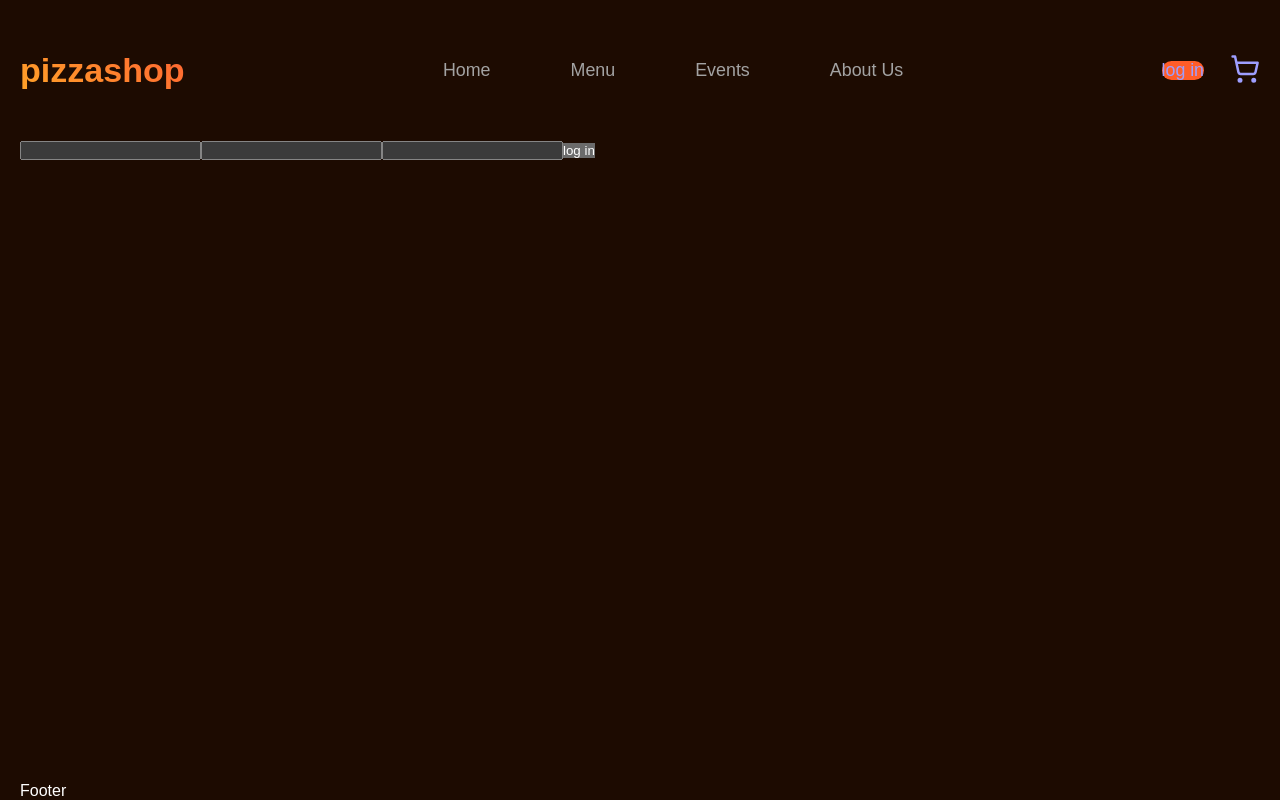
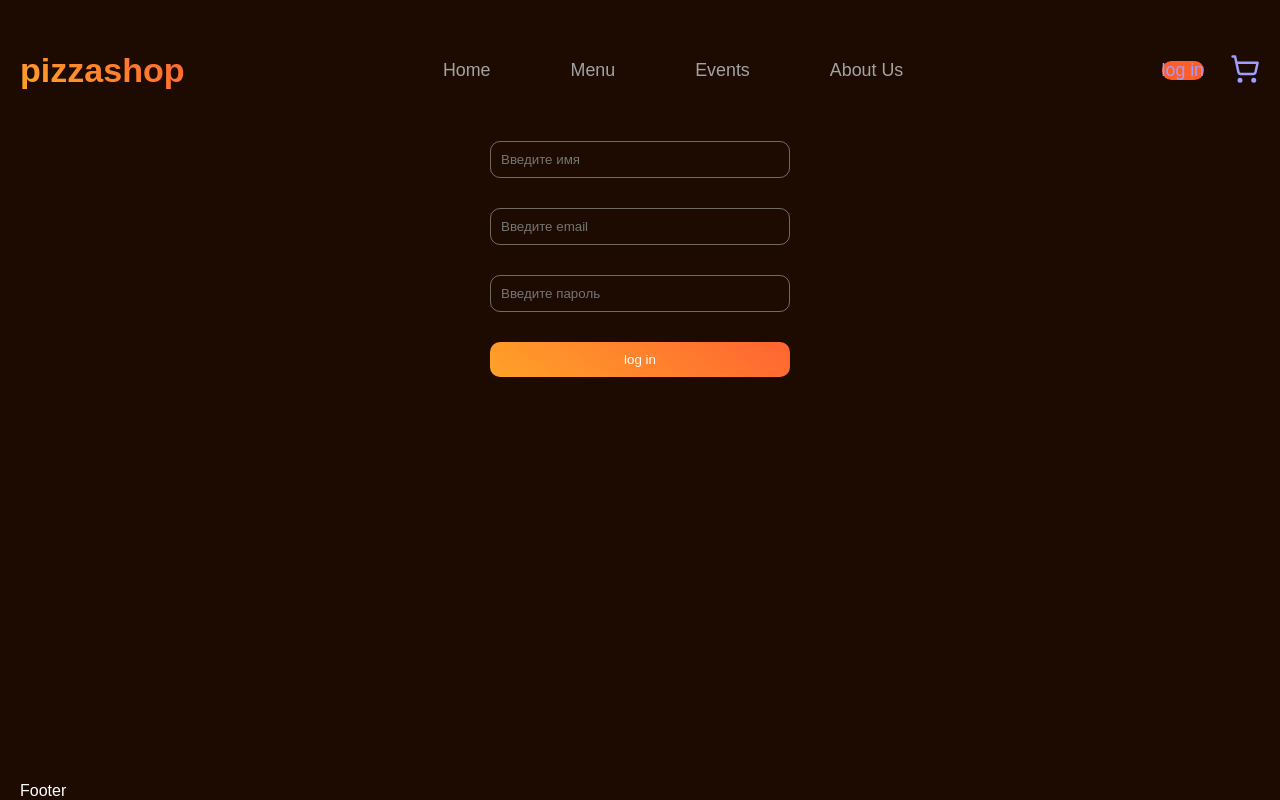
Before and after one commit to zh1kaa/Pizza, a Next.js app: page /login in a window 1280 px wide. Built offline with nearby package versions, Linux system fonts and the light colour scheme.

Commit message:
feat: enhance login component with improved styling and state management

```diff
--- a/src/components/pages/login/sections/Log_in.module.scss
+++ b/src/components/pages/login/sections/Log_in.module.scss
@@ -0,0 +1,37 @@
+.Log_in {
+	.content {
+		display: flex;
+		flex-direction: column;
+		align-items: center;
+		justify-content: center;
+
+		.status {
+			display: flex;
+			flex-direction: column;
+			gap: 30px;
+			width: 100%;
+			max-width: 300px;
+			.checkbox {
+				padding: 10px;
+				background: transparent;
+				border: none;
+				border: 1px solid rgba(200, 200, 200, 0.5);
+				border-radius: 10px;
+			}
+			.sign_up {
+				padding: 10px;
+				background: transparent;
+				border: none;
+				background: linear-gradient(
+					215.37deg,
+					rgba(255, 100, 50, 1),
+					rgba(255, 162, 40, 1) 100%
+				);
+				border-radius: 10px;
+				&:hover {
+					box-shadow: 0px 4px 15px rgba(255, 105, 37, 0.75);
+				}
+			}
+		}
+	}
+}
--- a/src/components/pages/login/sections/Log_in.tsx
+++ b/src/components/pages/login/sections/Log_in.tsx
@@ -2,8 +2,11 @@
 import type { FC } from "react";
 import scss from "./Log_in.module.scss";
 import { useLoginStore } from "@/stores/useLoginStore";
+import { useRouter } from "next/navigation";
 
 export const Log_in: FC = () => {
+	const router = useRouter();
+
 	const {
 		name,
 		email,
@@ -15,26 +18,41 @@ export const Log_in: FC = () => {
 		setPassword,
 	} = useLoginStore();
 
+	const handleLogin = () => {
+		login();
+		router.push("/");
+	};
+
 	return (
 		<section className={scss.Log_in}>
 			<div className="container">
 				<div className={scss.content}>
+					<div className={scss.status}>
 						<input
+							className={scss.checkbox}
 							value={name}
 							onChange={(item) => setName(item.target.value)}
+							placeholder="Введите имя"
 							type="text"
 						/>
 						<input
+							className={scss.checkbox}
 							value={email}
 							onChange={(item) => setEmail(item.target.value)}
+							placeholder="Введите email"
 							type="text"
 						/>
 						<input
+							className={scss.checkbox}
 							value={password}
 							onChange={(item) => setPassword(item.target.value)}
-						type="text"
+							placeholder="Введите пароль"
+							type="password"
 						/>
-					<button onClick={login}>log in</button>
+						<button className={scss.sign_up} onClick={handleLogin}>
+							log in
+						</button>
+					</div>
 				</div>
 			</div>
 		</section>
--- a/src/stores/useLoginStore.ts
+++ b/src/stores/useLoginStore.ts
@@ -1,5 +1,5 @@
 import { create } from "zustand";
-import { persist } from "zustand/middleware";
+import { createJSONStorage, persist } from "zustand/middleware";
 
 interface LoginStore {
 	name: string;
@@ -26,6 +26,7 @@ export const useLoginStore = create<LoginStore>()(
 		}),
 		{
 			name: "login-storage",
+			storage: createJSONStorage(() => localStorage),
 		}
 	)
 );
```
Lines whose indentation alone changed are shown as unchanged.
